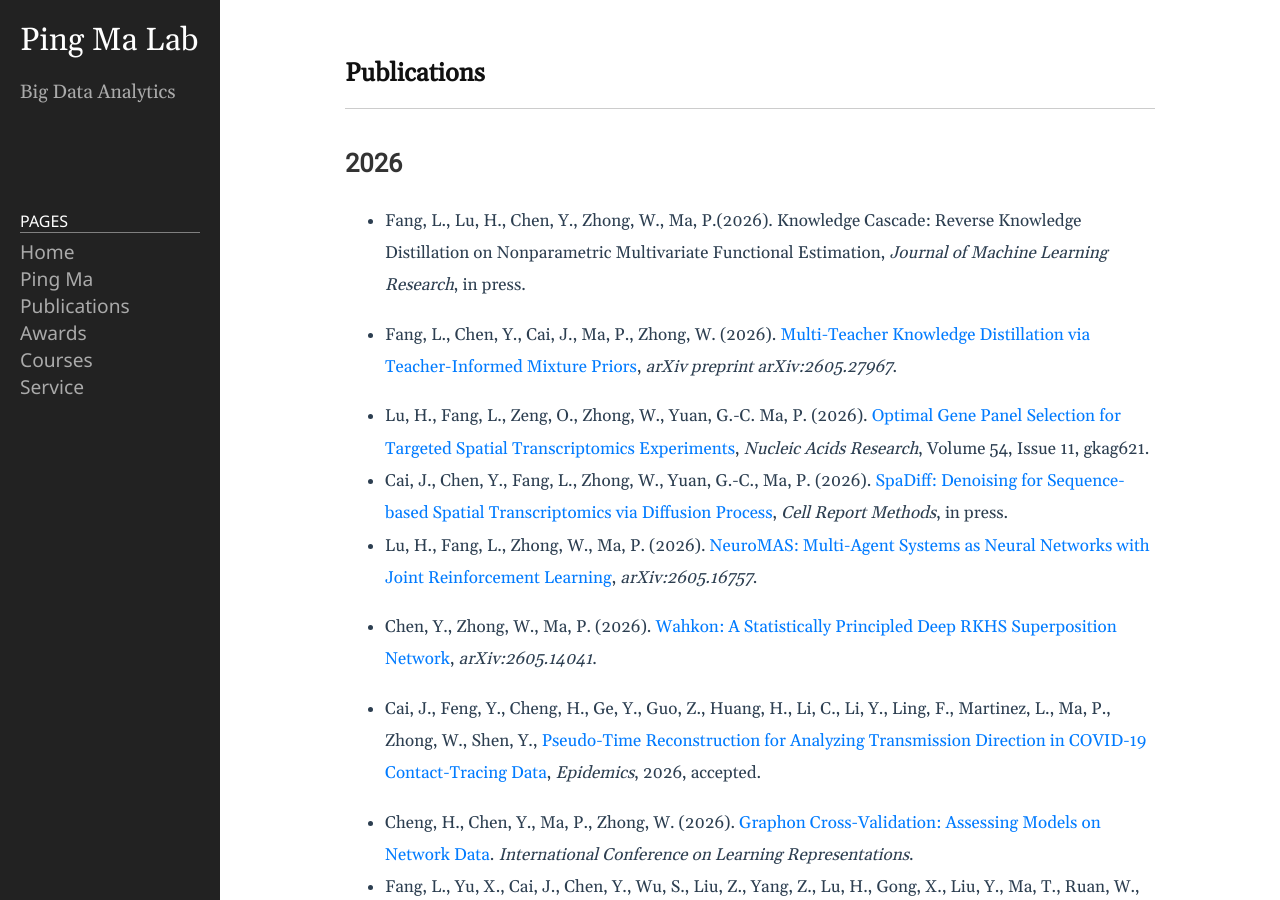
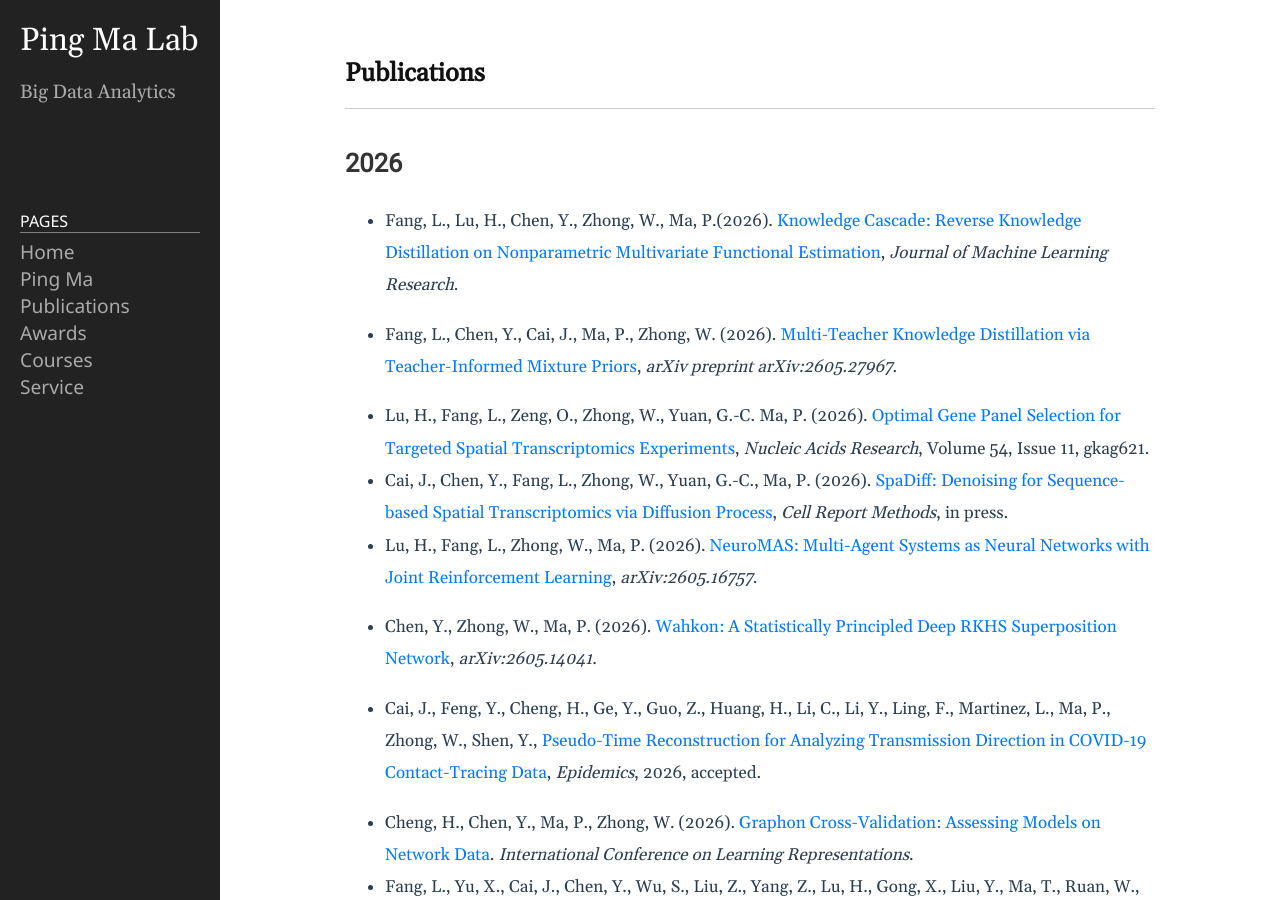
Before and after one commit to BDALpingio/BDALpingio.github.io, a Jekyll site: the page built from 3_publications.md, in a window 1280 px wide and 900 px high. Built offline with Jekyll 4.4.1, drawn with Linux system fonts in a browser that asks for light colours.

Commit message:
Add hyperlink to publication in 3_publications.md
Updated publication entry to include a hyperlink.

```diff
--- a/3_publications.md
+++ b/3_publications.md
@@ -5,7 +5,7 @@
 ---
 ## 2026
 
--  Fang, L., Lu, H., Chen, Y., Zhong, W., Ma, P.(2026). Knowledge Cascade: Reverse Knowledge Distillation on Nonparametric Multivariate Functional Estimation, _Journal of Machine Learning Research_, in press.
+-  Fang, L., Lu, H., Chen, Y., Zhong, W., Ma, P.(2026). [Knowledge Cascade: Reverse Knowledge Distillation on Nonparametric Multivariate Functional Estimation](http://jmlr.org/papers/v27/23-0359.html), _Journal of Machine Learning Research_.
 
 - Fang, L., Chen, Y., Cai, J., Ma, P., Zhong, W. (2026). [Multi-Teacher Knowledge Distillation via Teacher-Informed Mixture Priors](https://arxiv.org/abs/2605.27967), _arXiv preprint arXiv:2605.27967_.
 
```
